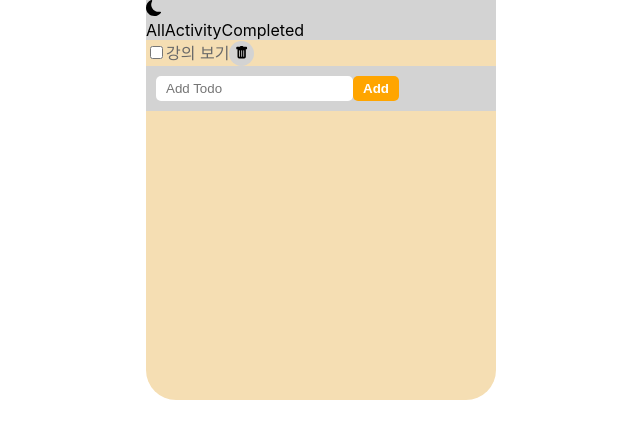
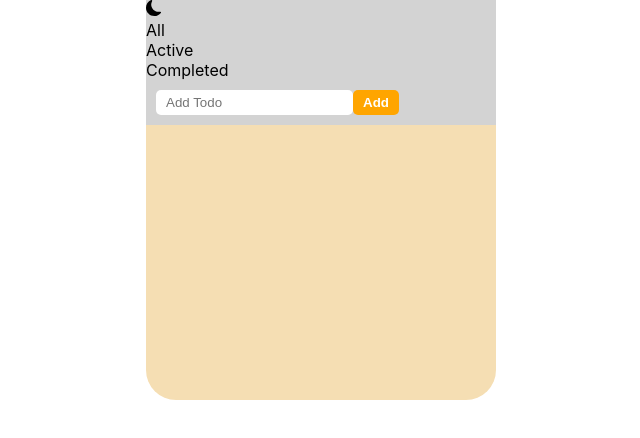
Before and after one commit to samweol/dreamcoding-todo, a React (Create React App) app: page / in a window 1280 px wide. Shown: the top 438 px of the page, without its empty margins (319-959 px from the left). Built offline with nearby package versions, Linux system fonts and the light colour scheme.

Commit message:
Feat: 투두 리스트 입력 시 리스트에 추가하는 기능

```diff
--- a/src/App.js
+++ b/src/App.js
@@ -1,3 +1,4 @@
+import { useState } from "react";
 import "./App.css";
 import Add from "./components/Add";
 import Container from "./components/Container";
@@ -5,11 +6,14 @@ import Header from "./components/Header";
 import Item from "./components/Item";
 
 function App() {
+  const [list, setList] = useState([]);
   return (
     <Container>
       <Header />
-      <Item />
-      <Add />
+      {list.map((item) => {
+        return <Item title={item} />;
+      })}
+      <Add list={list} setList={setList} />
     </Container>
   );
 }
--- a/src/components/Add.jsx
+++ b/src/components/Add.jsx
@@ -1,11 +1,29 @@
-import React from "react";
+import React, { useState } from "react";
 import styles from "../styles/Add.module.css";
 
-export default function Add() {
+export default function Add({ list, setList }) {
+  const [title, setTitle] = useState("");
+
+  const handleChange = (e) => {
+    setTitle(e.target.value);
+  };
+
+  const addToDoList = () => {
+    setList([...list, title]);
+  };
+
+  console.log(title);
   return (
     <div className={styles.addContainer}>
-      <input type="text" className={styles.textField} placeholder="Add Todo" />
-      <button className={styles.button}>Add</button>
+      <input
+        type="text"
+        className={styles.textField}
+        placeholder="Add Todo"
+        onChange={handleChange}
+      />
+      <button className={styles.button} onClick={addToDoList}>
+        Add
+      </button>
     </div>
   );
 }
--- a/src/components/Header.jsx
+++ b/src/components/Header.jsx
@@ -1,17 +1,27 @@
-import React from "react";
+import React, { useState } from "react";
 import { BsFillMoonFill } from "react-icons/bs";
 import styles from "../styles/Header.module.css";
 
 export default function Header() {
+  const [selected, setSelected] = useState(false);
   return (
     <div className={styles.header}>
       <div className={styles.mode}>
         <BsFillMoonFill />
       </div>
       <div className={styles.filter}>
-        <span>All</span>
-        <span>Activity</span>
-        <span>Completed</span>
+        <span>
+          <div className={styles.title}>All</div>
+          {selected && <div className={styles.selected}></div>}
+        </span>
+        <span>
+          <div className={styles.title}>Active</div>
+          {selected && <div className={styles.selected}></div>}
+        </span>
+        <span>
+          <div className={styles.title}>Completed</div>
+          {selected && <div className={styles.selected}></div>}
+        </span>
       </div>
     </div>
   );
--- a/src/components/Item.jsx
+++ b/src/components/Item.jsx
@@ -1,13 +1,22 @@
-import React from "react";
+import React, { useState } from "react";
 import { BsTrashFill } from "react-icons/bs";
 import styles from "../styles/Item.module.css";
 
-export default function Item() {
+export default function Item({ title }) {
+  const [checked, setChecked] = useState(false);
+
   return (
     <div className={styles.item}>
-      <input type="checkbox" id="checkbox" />
+      <input
+        type="checkbox"
+        id="checkbox"
+        checked={checked}
+        onChange={() => {
+          setChecked(!checked);
+        }}
+      />
       <label htmlFor="checkbox" className={styles.title}>
-        강의 보기
+        {title}
       </label>
       <button className={styles.button}>
         <BsTrashFill />
```
